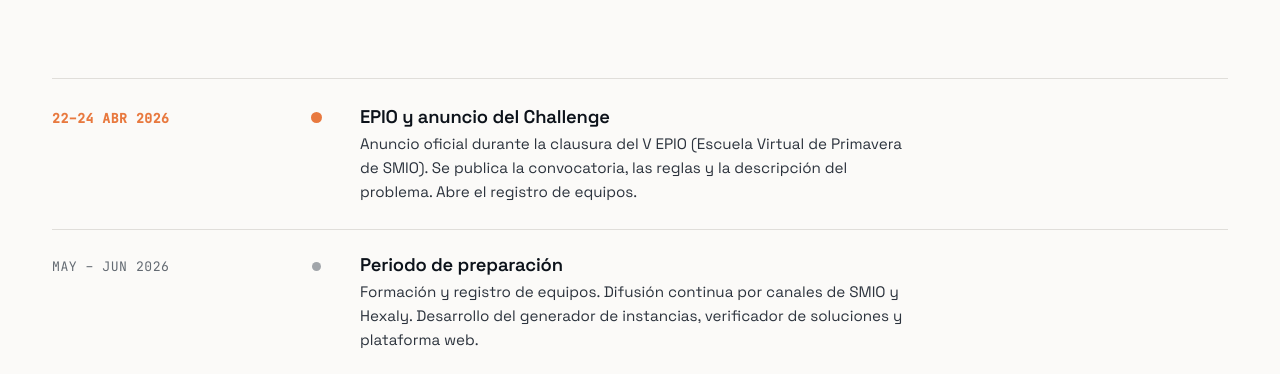
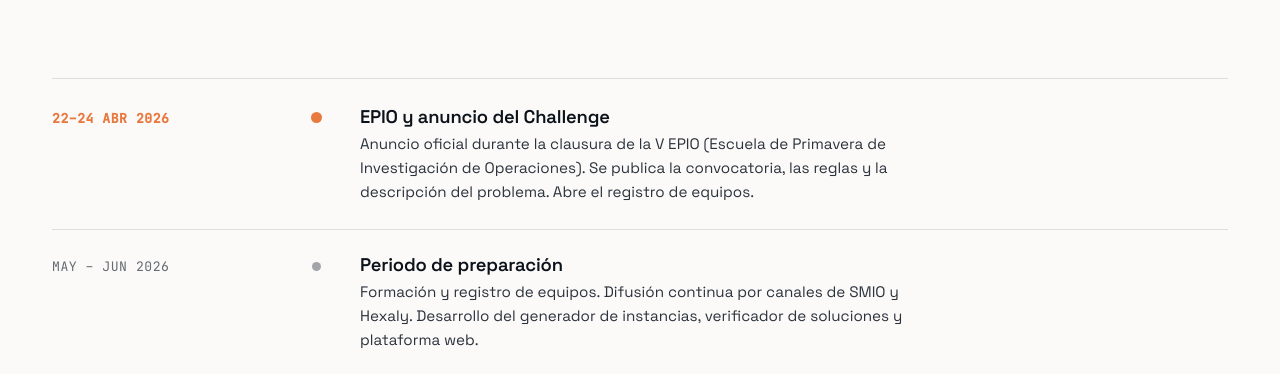
Before and after one commit to eduardosalaz/hexaly_smio_challenge, a plain HTML site: page es/timeline.html in a window 1280 px wide. Shown: the part 426-800 px from the top of the page. Drawn offline with Linux system fonts and the light colour scheme.

Commit message:
fix epio name

```diff
--- a/es/timeline.html
+++ b/es/timeline.html
@@ -57,7 +57,7 @@
           <div class="tl-marker"><span></span></div>
           <div class="tl-body">
             <h3>EPIO y anuncio del Challenge</h3>
-            <p>Anuncio oficial durante la clausura del V EPIO (Escuela Virtual de Primavera de SMIO). Se publica la convocatoria, las reglas y la descripción del problema. Abre el registro de equipos.</p>
+            <p>Anuncio oficial durante la clausura de la V EPIO (Escuela de Primavera de Investigación de Operaciones). Se publica la convocatoria, las reglas y la descripción del problema. Abre el registro de equipos.</p>
           </div>
         </div>
 
```
Also changed, not shown: en/timeline.html (+1 -1 lines).
